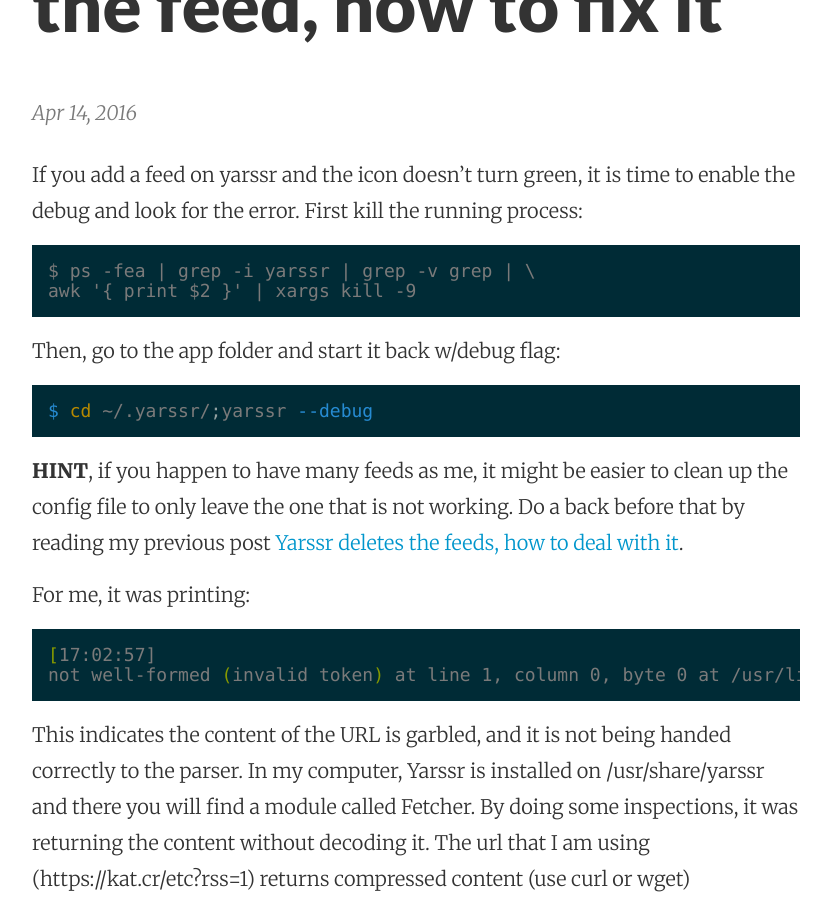
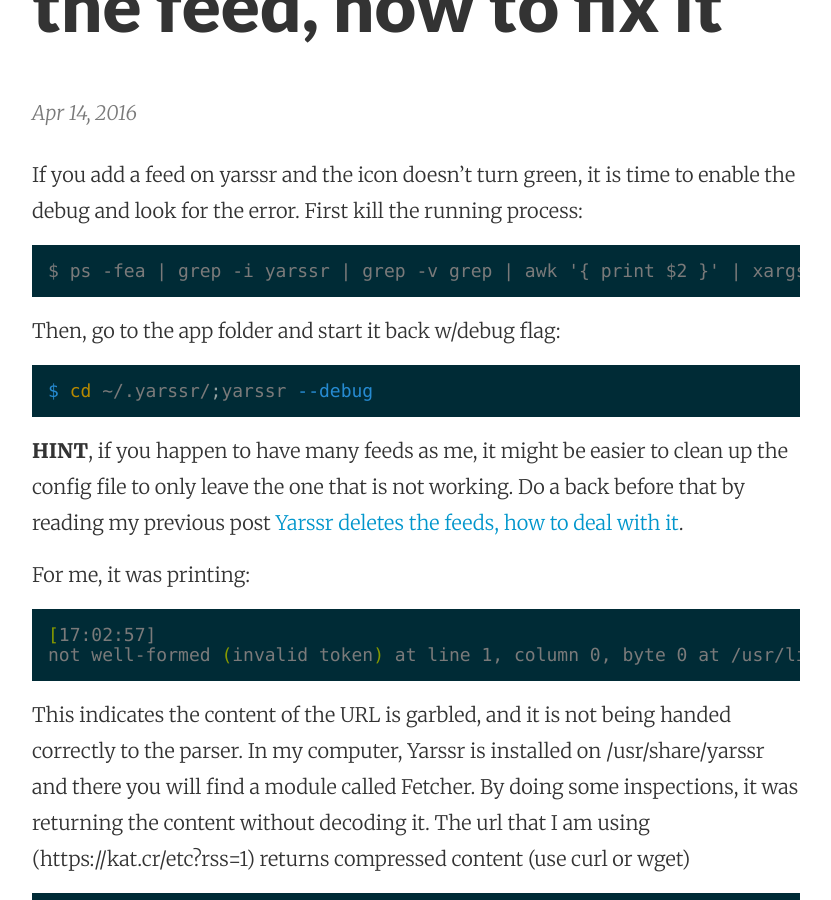
Before and after one commit to emmanuel-galindo/emmanuel-galindo.github.io, a Jekyll site: the page built from _posts/2016-04-14-yarssr-is-not-loading-the-feed-how-to-fix-it.markdown, in a window 1280 px wide and 900 px high, scrolled down 342 px. Shown: the whole window, without its empty margins (224-1055 px from the left). Built offline with Jekyll 4.4.1, drawn with Linux system fonts in a browser that asks for light colours; comment, search, counter and statistics services are not loaded.

````diff
--- a/_posts/2016-04-14-yarssr-is-not-loading-the-feed-how-to-fix-it.markdown
+++ b/_posts/2016-04-14-yarssr-is-not-loading-the-feed-how-to-fix-it.markdown
@@ -7,8 +7,7 @@ If you add a feed on yarssr and the icon doesn't turn green, it is time to enabl
 First kill the running process:
 
 ```
-$ ps -fea | grep -i yarssr | grep -v grep | \
-awk '{ print $2 }' | xargs kill -9
+$ ps -fea | grep -i yarssr | grep -v grep | awk '{ print $2 }' | xargs kill -9
 ```
 
 Then, go to the app folder and start it back w/debug flag:
````
